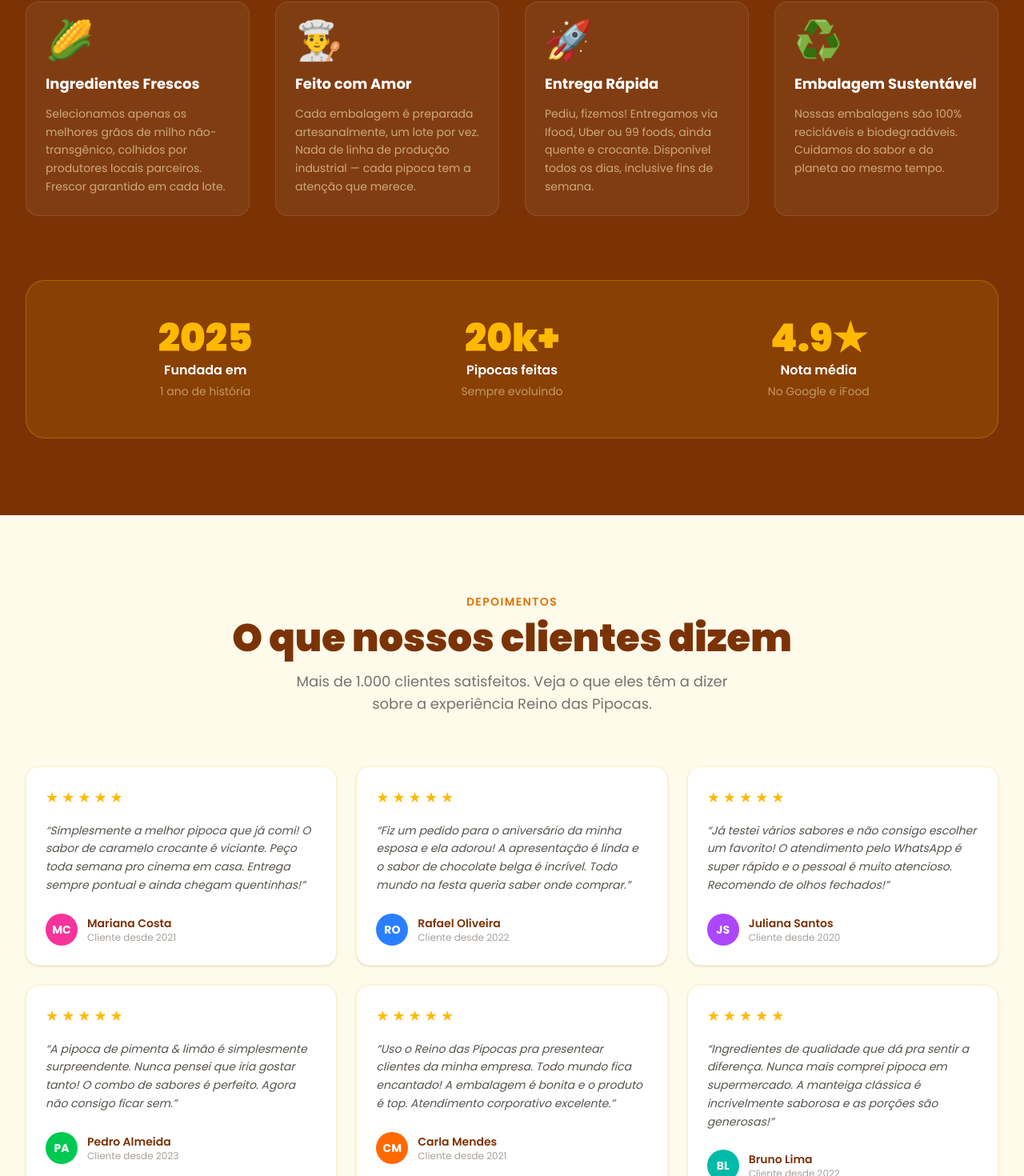
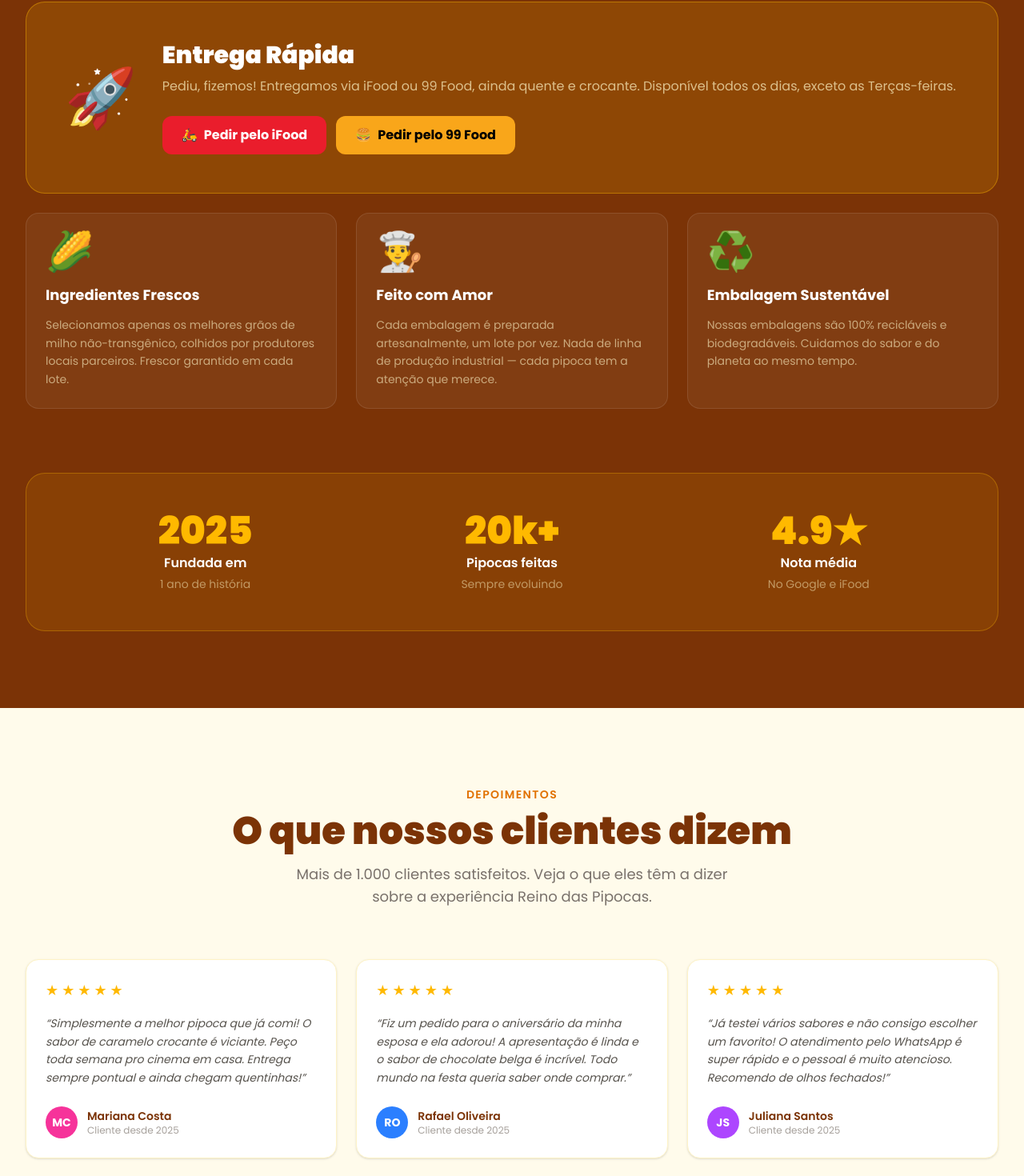
Before and after one commit to alencarconsultorias/lp-reinodaspipocas, a Next.js app: page / in a window 1280 px wide. Shown: the part 2060-3530 px from the top of the page at 80% size. Built offline with nearby package versions, Linux system fonts and the light colour scheme.

Commit message:
feat: highlight Entrega Rápida as exclusive banner with iFood and 99 Food buttons
Co-Authored-By: Claude Sonnet 4.6 <noreply@anthropic.com>

```diff
--- a/src/components/Features.tsx
+++ b/src/components/Features.tsx
@@ -10,12 +10,6 @@ const features = [
     title: "Feito com Amor",
     description:
       "Cada embalagem é preparada artesanalmente, um lote por vez. Nada de linha de produção industrial — cada pipoca tem a atenção que merece.",
-  },
-  {
-    icon: "🚀",
-    title: "Entrega Rápida",
-    description:
-      "Pediu, fizemos! Entregamos via Ifood, Uber ou 99 foods, ainda quente e crocante. Disponível todos os dias, inclusive fins de semana.",
   },
   {
     icon: "♻️",
@@ -36,7 +30,7 @@ export default function Features() {
           <h2 className="text-4xl sm:text-5xl font-black text-white mb-4">
             O Melhor da Pipoca
             <br />
-            <span className="text-amber-400">Artesanal</span>
+            <span className="text-amber-400">Joseense</span>
           </h2>
           <p className="text-amber-100/70 text-lg max-w-xl mx-auto">
             No Reino das Pipocas, cada detalhe importa. Desde a escolha do
@@ -44,7 +38,40 @@ export default function Features() {
           </p>
         </div>
 
-        <div className="grid grid-cols-1 sm:grid-cols-2 lg:grid-cols-4 gap-8">
+        {/* Banner exclusivo — Entrega Rápida */}
+        <div className="mb-6 bg-amber-400/15 border border-amber-400/40 rounded-3xl p-8 sm:p-12 flex flex-col sm:flex-row items-center gap-8">
+          <div className="flex-shrink-0 text-7xl">🚀</div>
+          <div className="flex-1 text-center sm:text-left">
+            <h3 className="text-white font-black text-2xl sm:text-3xl mb-2">
+              Entrega Rápida
+            </h3>
+            <p className="text-amber-100/70 text-base leading-relaxed mb-6">
+              Pediu, fizemos! Entregamos via iFood ou 99 Food, ainda quente e
+              crocante. Disponível todos os dias, exceto as Terças-feiras.
+            </p>
+            <div className="flex flex-col sm:flex-row gap-3">
+              <a
+                href="https://www.ifood.com.br"
+                target="_blank"
+                rel="noopener noreferrer"
+                className="flex items-center justify-center gap-2 bg-[#ea1d2c] hover:bg-[#c7111e] text-white font-bold px-6 py-3 rounded-xl transition-colors"
+              >
+                <span>🛵</span> Pedir pelo iFood
+              </a>
+              <a
+                href="https://www.99app.com/99food"
+                target="_blank"
+                rel="noopener noreferrer"
+                className="flex items-center justify-center gap-2 bg-[#f9a61a] hover:bg-[#e09510] text-black font-bold px-6 py-3 rounded-xl transition-colors"
+              >
+                <span>🍔</span> Pedir pelo 99 Food
+              </a>
+            </div>
+          </div>
+        </div>
+
+        {/* Demais banners */}
+        <div className="grid grid-cols-1 sm:grid-cols-3 gap-6">
           {features.map((feature) => (
             <div
               key={feature.title}
--- a/src/components/Testimonials.tsx
+++ b/src/components/Testimonials.tsx
@@ -1,7 +1,7 @@
 const testimonials = [
   {
     name: "Mariana Costa",
-    role: "Cliente desde 2021",
+    role: "Cliente desde 2025",
     avatar: "MC",
     avatarBg: "bg-pink-500",
     stars: 5,
@@ -9,7 +9,7 @@ const testimonials = [
   },
   {
     name: "Rafael Oliveira",
-    role: "Cliente desde 2022",
+    role: "Cliente desde 2025",
     avatar: "RO",
     avatarBg: "bg-blue-500",
     stars: 5,
@@ -17,7 +17,7 @@ const testimonials = [
   },
   {
     name: "Juliana Santos",
-    role: "Cliente desde 2020",
+    role: "Cliente desde 2025",
     avatar: "JS",
     avatarBg: "bg-purple-500",
     stars: 5,
@@ -25,7 +25,7 @@ const testimonials = [
   },
   {
     name: "Pedro Almeida",
-    role: "Cliente desde 2023",
+    role: "Cliente desde 2025",
     avatar: "PA",
     avatarBg: "bg-green-500",
     stars: 5,
@@ -33,7 +33,7 @@ const testimonials = [
   },
   {
     name: "Carla Mendes",
-    role: "Cliente desde 2021",
+    role: "Cliente desde 2025",
     avatar: "CM",
     avatarBg: "bg-orange-500",
     stars: 5,
@@ -41,7 +41,7 @@ const testimonials = [
   },
   {
     name: "Bruno Lima",
-    role: "Cliente desde 2022",
+    role: "Cliente desde 2025",
     avatar: "BL",
     avatarBg: "bg-teal-500",
     stars: 5,
```
